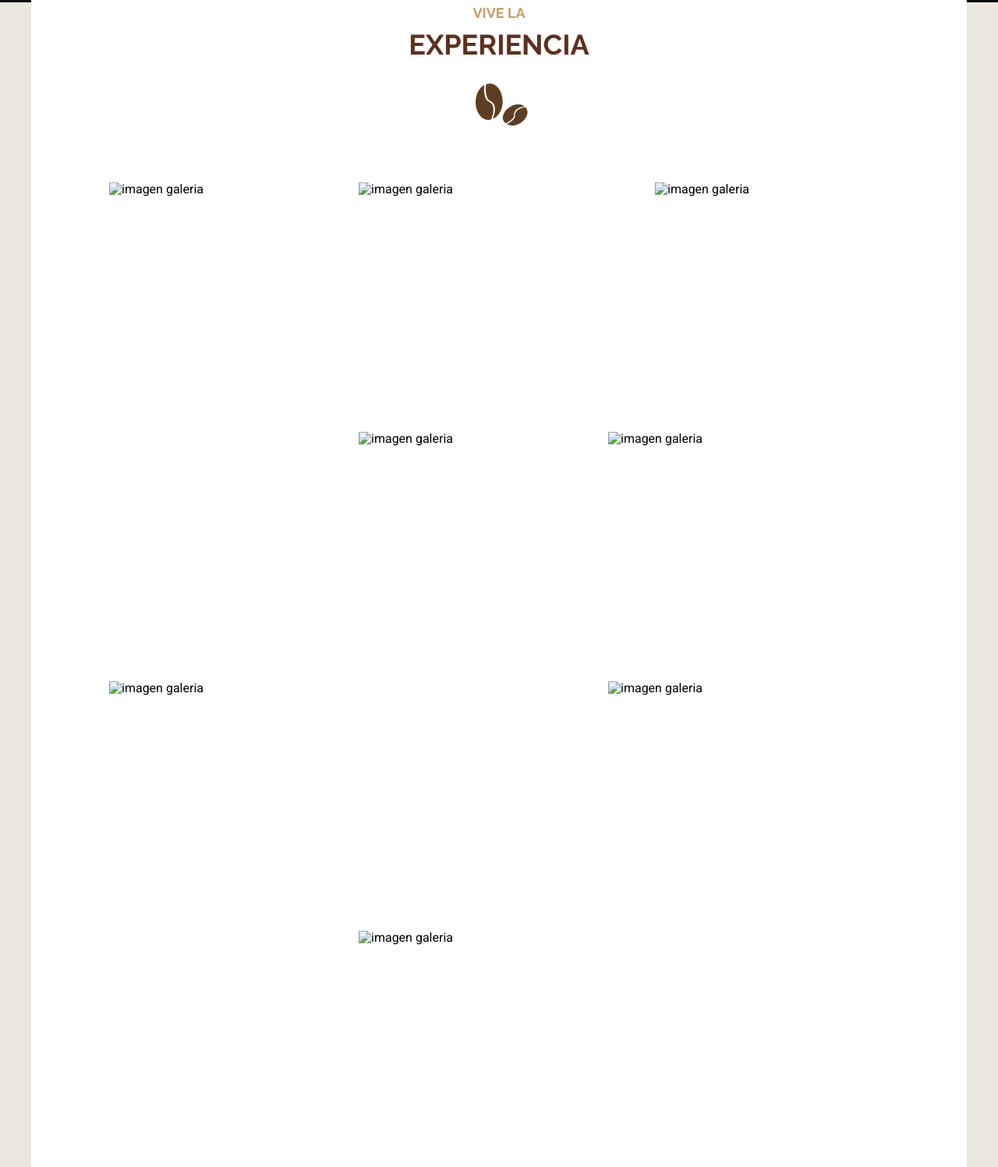
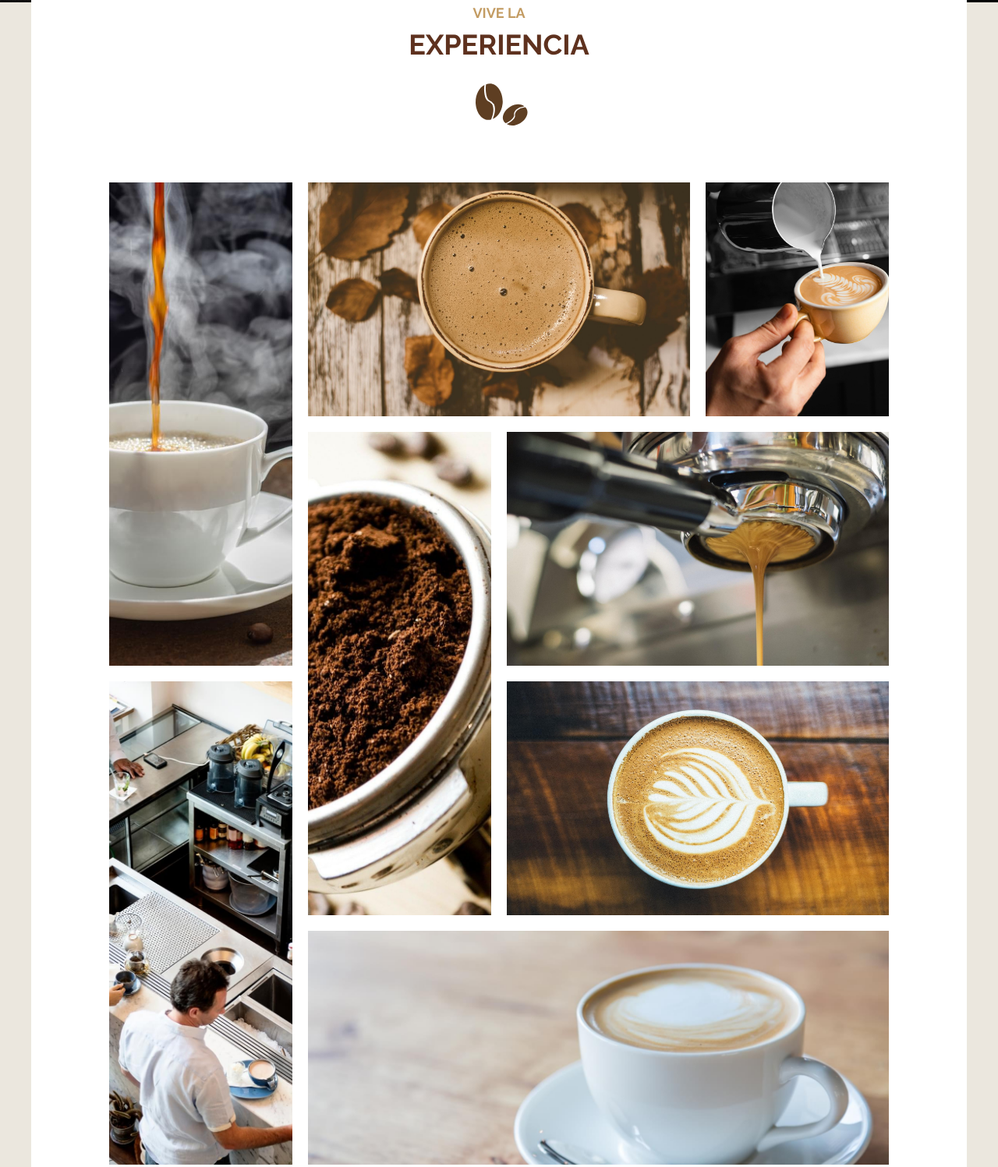
Before and after one commit to Ronaldodev03/coffe-shop-project-sass, a plain HTML site: page galeria.html in a window 1280 px wide. Shown: the part 697-2194 px from the top of the page at 78% size. Drawn offline with Linux system fonts and the light colour scheme; the site is published under a folder, as on GitHub Pages, so addresses that start at the root find nothing; a web font is replaced by a local one.

Commit message:
fixing href

```diff
--- a/galeria.html
+++ b/galeria.html
@@ -18,7 +18,7 @@
       <div class="contenido-header contenedor">
         <div class="barra">
           <div class="logo">
-            <img src="/build/img/logo.svg" alt="imagen logo" />
+            <img src="build/img/logo.svg" alt="imagen logo" />
           </div>
           <nav class="nav-principal">
             <a href=" index.html"> Inicio</a>
@@ -39,35 +39,35 @@
       <h2><span>vive la</span> experiencia</h2>
       <div class="galeria">
         <div class="imagen">
-          <img src="/build/img/galeria/galeria_01.jpg" alt="imagen galeria" />
+          <img src="build/img/galeria/galeria_01.jpg" alt="imagen galeria" />
         </div>
 
         <div class="imagen">
-          <img src="/build/img/galeria/galeria_02.jpg" alt="imagen galeria" />
+          <img src="build/img/galeria/galeria_02.jpg" alt="imagen galeria" />
         </div>
         <div class="imagen">
-          <img src="/build/img/galeria/galeria_03.jpg" alt="imagen galeria" />
+          <img src="build/img/galeria/galeria_03.jpg" alt="imagen galeria" />
         </div>
         <div class="imagen">
-          <img src="/build/img/galeria/galeria_04.jpg" alt="imagen galeria" />
+          <img src="build/img/galeria/galeria_04.jpg" alt="imagen galeria" />
         </div>
         <div class="imagen">
-          <img src="/build/img/galeria/galeria_05.jpg" alt="imagen galeria" />
+          <img src="build/img/galeria/galeria_05.jpg" alt="imagen galeria" />
         </div>
         <div class="imagen">
-          <img src="/build/img/galeria/galeria_06.jpg" alt="imagen galeria" />
+          <img src="build/img/galeria/galeria_06.jpg" alt="imagen galeria" />
         </div>
         <div class="imagen">
-          <img src="/build/img/galeria/galeria_07.jpg" alt="imagen galeria" />
+          <img src="build/img/galeria/galeria_07.jpg" alt="imagen galeria" />
         </div>
         <div class="imagen">
-          <img src="/build/img/galeria/galeria_08.jpg" alt="imagen galeria" />
+          <img src="build/img/galeria/galeria_08.jpg" alt="imagen galeria" />
         </div>
         <div class="imagen">
-          <img src="/build/img/galeria/galeria_09.jpg" alt="imagen galeria" />
+          <img src="build/img/galeria/galeria_09.jpg" alt="imagen galeria" />
         </div>
         <div class="imagen">
-          <img src="/build/img/galeria/galeria_10.jpg" alt="imagen galeria" />
+          <img src="build/img/galeria/galeria_10.jpg" alt="imagen galeria" />
         </div>
       </div>
     </main>
```
Also changed, not shown: index.html (+1 -1 lines).
